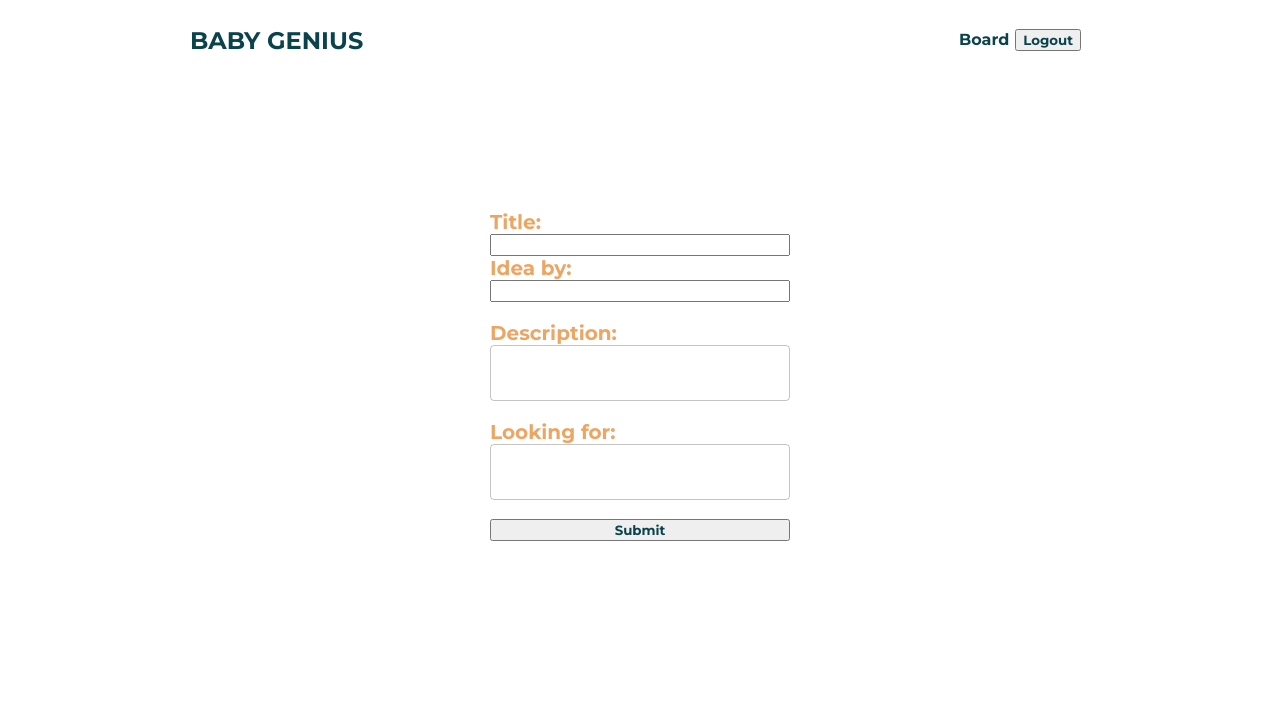
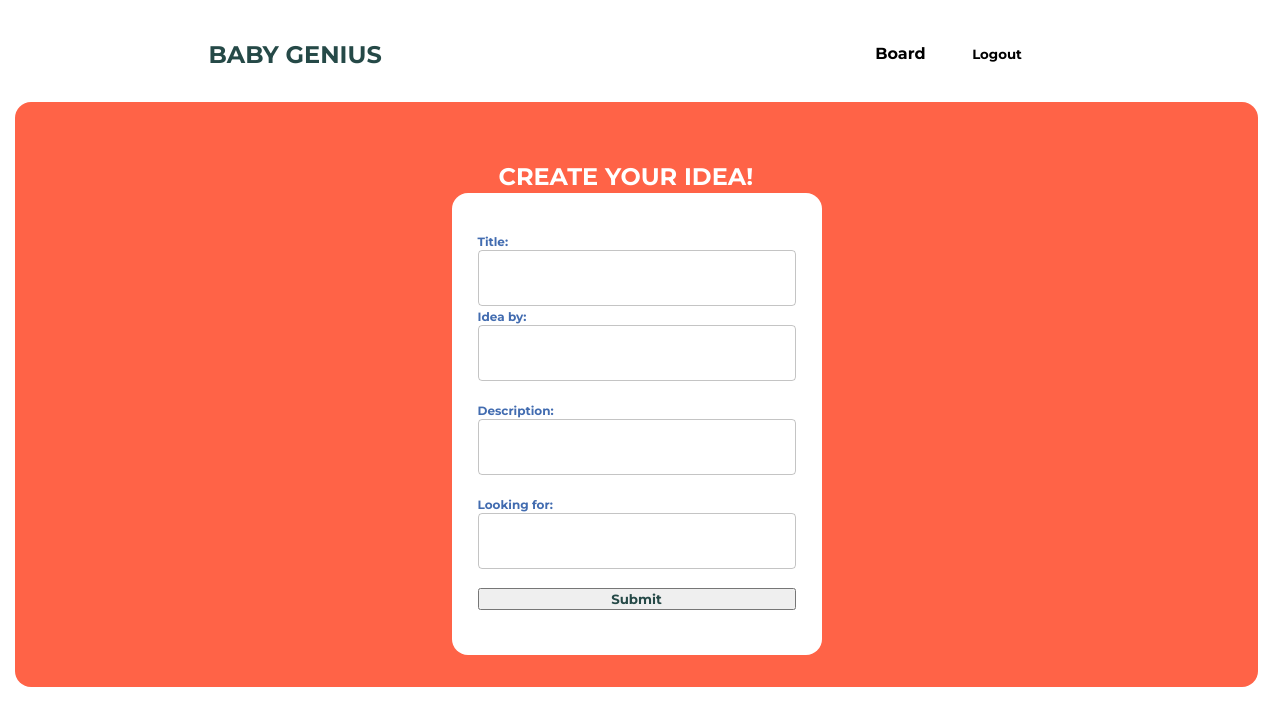
Before and after one commit to daniellekom/ideas-final, a React (Create React App) app: page /create in a window 1280 px wide. Shown: the top 726 px of the page. Built offline with nearby package versions, Linux system fonts and the light colour scheme; no server answers.

Commit message:
continue stying

```diff
--- a/src/Navbar.js
+++ b/src/Navbar.js
@@ -1,50 +1,54 @@
-import {
-  signOut,
-  getAuth
-} from "firebase/auth";
+import { signOut, getAuth } from "firebase/auth";
 import { useEffect, useState } from "react";
 import { useHistory } from "react-router-dom";
 import { app } from "./ConnectAuth";
 
-
 const Navbar = ({ user }) => {
-
   const auth = getAuth(app);
   const history = useHistory();
   const [isWelcomeScreen] = useState(false);
+  const[isBoardScreen] = useState(false)
 
   useEffect(() => {
-    if(history.location.pathname === '/Welcome') {
-
+    if (history.location.pathname === "/Welcome") {
     }
-  }, [history])
+  }, [history]);
 
   const onSignout = () => {
     signOut(auth);
-    history.push('/Welcome');
-  }
+    history.push("/Welcome");
+  };
 
   return (
     <nav className="navbar">
       <h2>BABY GENIUS</h2>
-      <div className="menu"
+      <div
+        className="menu"
         style={{
           color: "white",
-  marginLeft:"auto",
+          marginLeft: "auto",
           textDecoration: "none",
           padding: "9px",
-  borderRadius:"1rem"
+          borderRadius: "1rem",
+        }}
+      >
 
-}}>
-
-{!isWelcomeScreen &&  (
+        {!isWelcomeScreen && (
           <>
-    <a href="/Board">Board</a>
+            <a className="boardIcon" href="/Board">
+              Board
+            </a>
             {user
-    ? ""
+            ? ("")
+            : (
               // ? <button onClick={() => onSignout()} href="/Welcome">Logout</button>
-    : <button onClick={() => history.push("/Welcome")}>Logout</button>
-}
+              <button
+                className="logoutbutton"
+                onClick={() => history.push("/Welcome")}
+              >
+                Logout
+              </button>
+            )}
           </>
         )}
       </div>
--- a/src/scenes/Board.js
+++ b/src/scenes/Board.js
@@ -20,6 +20,7 @@ export default function Board() {
       .catch(alert);
   }, []);
 
+
   return (
     <div className="container">
       <h1 className="h1"> IDEA BOARD</h1>
@@ -33,9 +34,16 @@ export default function Board() {
           );
         })}
 
+
       </section>
       <Link to="/create">
-        <Fab aria-label="add">
+        <Fab sx={{
+          bgcolor: 'white',
+          boxShadow: 1,
+          borderRadius: 10,
+          minHeight:60,
+          minWidth: 60,
+        }} size="large" aria-label="add">
           <AddIcon />
         </Fab>
       </Link>
--- a/src/scenes/Create.js
+++ b/src/scenes/Create.js
@@ -40,17 +40,18 @@ const handleForm = (e) => {
 
   return (
 
-    <div>
+    <div className="createbcknd">
     <section>
-
       <form onSubmit={handleForm} className="createIdeaCard" >
+        <h2 >CREATE YOUR IDEA!</h2>
+        <br/>
         <label className="formLabels">Title:
         <br/>
-          <input onChange={(e)=>setTitle(e.target.value)} type="text"/>
+          <TextField onChange={(e)=>setTitle(e.target.value)} type="text"/>
         </label>
         <label className="formLabels">Idea by:
         <br/>
-          <input onChange={(e)=>setCreatedBy(e.target.value)} type="text"/>
+          <TextField onChange={(e)=>setCreatedBy(e.target.value)} type="text"/>
         </label>
         <br/>
         <label className="formLabels">Description:
@@ -60,7 +61,7 @@ const handleForm = (e) => {
         <br/>
         <label className="formLabels">Looking for:
         <br/>
-          <TextField onChange={(e)=>setLookingFor(e.target.value)} type="text"/>
+          <TextField  onChange={(e)=>setLookingFor(e.target.value)} type="text"/>
         </label>
         <br/>
         {/* <label className="formLabels">Email:
--- a/src/scenes/components/Welcome.js
+++ b/src/scenes/components/Welcome.js
@@ -58,10 +58,15 @@ export default function Login({ setUser, user }) {
   console.log("Here is my user from my parent app", user);
   return (
    <>
+   <section className="WelcomeBg">
+     <h1>Welcome to Baby Genius</h1>
+
+
       <button className="google-signin" onClick={handleGoogleLogin}>
         Sign in with Google
       </button>
 
+   </section>
     </>
   );
 }
--- a/src/styles.css
+++ b/src/styles.css
@@ -1,15 +1,15 @@
 * {
-  color: rgb(11, 67, 77);
+  color: rgb(37, 73, 71);
   font-weight: 900;
 }
 
 .navbar {
-  padding: 20px;
+  padding: 33px;
   display: flex;
   align-items: center;
   position: relative;
-  max-width: 900px;
-  margin: 0 auto;
+  max-width: 863px;
+  margin: auto;
 }
 
 .menu a {
@@ -33,21 +33,41 @@
   align-items: center;
   flex-direction: column;
   flex-flow: wrap-reverse;
-  background-color: #eee;
+  background-color:tomato;
 }
 
 .ideaCard {
-  background: rgb(12, 78, 184);
+  background: rgb(255, 255, 255);
   margin: "auto";
 }
 
+.createbcknd{
+  background-color: tomato;
+  padding: 2em;
+  margin-top: -6px;
+  margin-left: 15px;
+  margin-right: 22px;
+  border-radius: 1rem;
+}
+
 .createIdeaCard{
-  width: 300px;
+  width: 318px;
   position: relative;
-  padding: 130px;
+  padding: 26px;
   display: flex;
   flex-direction: column;
   margin: auto;
+  border-radius: 1rem;
+  background-color: rgb(255 255 255);
+  margin-top: 5%;
+}
+
+
+
+.createIdeaCard h2{
+  color: white;
+ margin-top: -78px;
+    padding: 21px;
 }
 
 .MuiCardHeader-title{
@@ -56,16 +76,17 @@
 }
 
 .css-1qvr50w-MuiTypography-root{
-  color: white;
+  color: rgb(6, 22, 95);
   text-decoration-line: underline;
   text-decoration-color: rgb(236, 165, 99);
   text-underline-offset: 5px;
+
 }
 
 .formLabels {
-font-size: 20px;
-color: rgb(236, 165, 99);
-font-weight: lighter;
+  font-size: 12px;
+  color: rgb(66 108 176);
+  font-weight: bold;
 display: contents;
 }
 
@@ -105,7 +126,7 @@ display: contents;
 
 .card p {
   background-color: #ffffff30;
-  color: white;
+  color: rgb(8, 10, 124);
   padding: 20px;
   font-size: 14px;
   font-weight: 300;
@@ -117,7 +138,7 @@ display: contents;
   border-radius: 5px;
 }
 .card h4 {
-  color: white;
+  color: rgb(6, 15, 100);
   font-size: 16px;
   font-weight: thinner;
   font-family:Verdana, Geneva, Tahoma, sans-serif;
@@ -126,7 +147,7 @@ display: contents;
 }
 .card h5 {
   background-color: #ffffff30;
-  color: white;
+  color: rgb(16, 17, 95);
   padding-top: 3%;
   padding-bottom: 2%;
   padding-left: 20px;
@@ -141,12 +162,12 @@ display: contents;
 }
 
 .card-button {
-  border-radius:  1em;
-  color: azure;
-  background-color: #ffffff00;
-  border: 2px solid rgb(236, 165, 99);
-  padding: 5px 20px;
-  margin: -6rem auto 5%;
+  border-radius: 1em;
+  color: #1f497d;
+  background-color: #39353f00;
+  border: 3px solid rgb(31 73 125);
+  padding: 6px 52px;
+  margin: -55rem auto 5%;
 }
 
 .card-button:hover {
@@ -188,8 +209,16 @@ display: contents;
 }
 
 .MuiButtonBase-root {
-  top: -492px;
-  left: 800px;
+  top: -509px;
+  left: 876px;
+
+}
+
+
+.css-i4bv87-MuiSvgIcon-root{
+  height: 2em;
+  display: inline-block;
+  fill: white;
 }
 
 .invite{
@@ -197,6 +226,60 @@ display: contents;
   margin-left: 472px;
 }
 
-.logout{
-border-radius: 2rem;
+
+
+.boardIcon{
+  color: black;
+
 }
+
+.boardIcon:hover{
+  color: tomato;
+}
+
+.google-signin{
+  margin-top: -25px;
+  border-color: black;
+  background-color: white;
+  padding: 6px;
+  width: 236px;
+}
+.google-signin:hover{
+  color:white;
+  background-color: tomato;
+
+}
+.logoutbutton{
+  padding: 4px;
+  width: 131px;
+ border:none;
+  color:black;
+  background-color: white;
+  }
+
+  .logoutbutton:hover{
+    color: white;
+    background-color: tomato;
+    border-radius: 2rem;
+  }
+
+  .WelcomeBg{
+    background-color: tomato;
+  }
+
+  .WelcomeBg h1{
+    font-size: 50px;
+    margin-bottom: -137px;
+    padding: 247px;
+    color: rgb(255, 255, 255);
+  }
+
+  .invite{
+    background-color: tomato;
+    padding: 2em;
+    margin-top: -6px;
+    margin-left: 15px;
+    margin-right: 22px;
+    border-radius: 1rem;
+
+  }
```
Also changed, not shown: src/scenes/components/createCard.js (deleted). Lines whose indentation alone changed are shown as unchanged.
